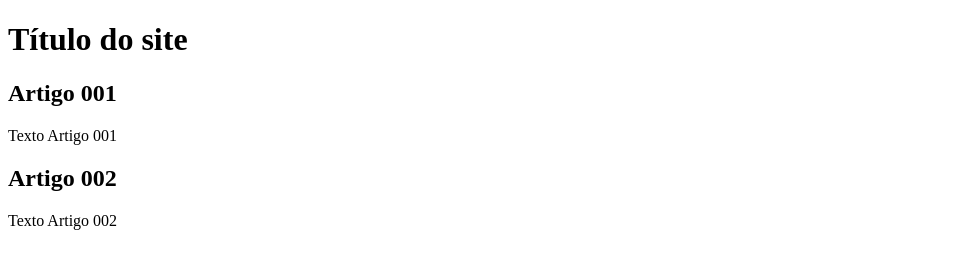
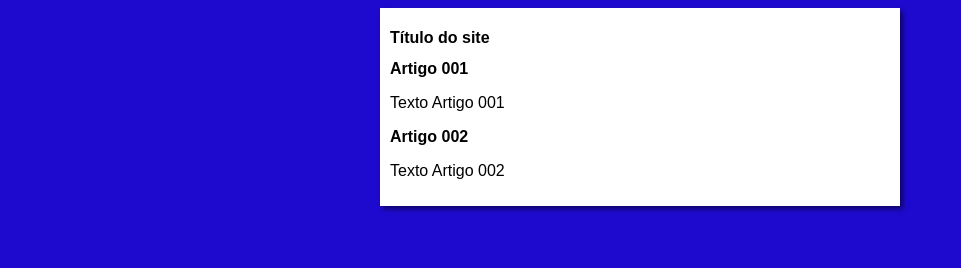
Before and after one commit to luiswifi/Projeto-site, a plain HTML site: page index.html in a window 1280 px wide. Shown: the whole page, without its empty margins (0-961 px from the left). Drawn offline with Linux system fonts and the light colour scheme.

Commit message:
inicio do desing

```diff
--- /dev/null
+++ b/estilos/style.css
@@ -0,0 +1,17 @@
+* {
+    font-family: Arial, Helvetica, sans-serif;
+    font-size: 16px;
+}
+
+body {
+background-color: rgb(30, 10, 206);
+}
+
+
+main {
+    background-color:white ;
+    width: 500px;
+    margin: auto;
+    padding: 10px;
+    box-shadow: 3px 3px 5px rgba(3, 0, 0, 0.521) ;
+}
--- a/index.html
+++ b/index.html
@@ -4,6 +4,7 @@
     <meta charset="UTF-8">
     <meta name="viewport" content="width=device-width, initial-scale=1.0">
     <title>Título do site</title>
+    <link rel="stylesheet" href="estilos/style.css">
 </head>
 <body>
     <main>
```
